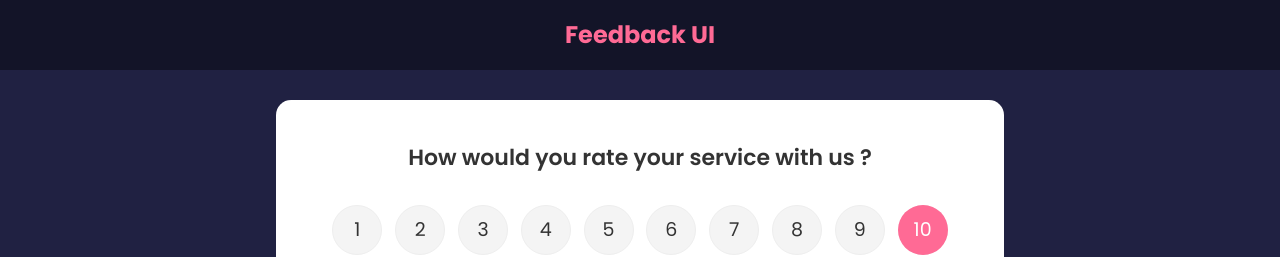
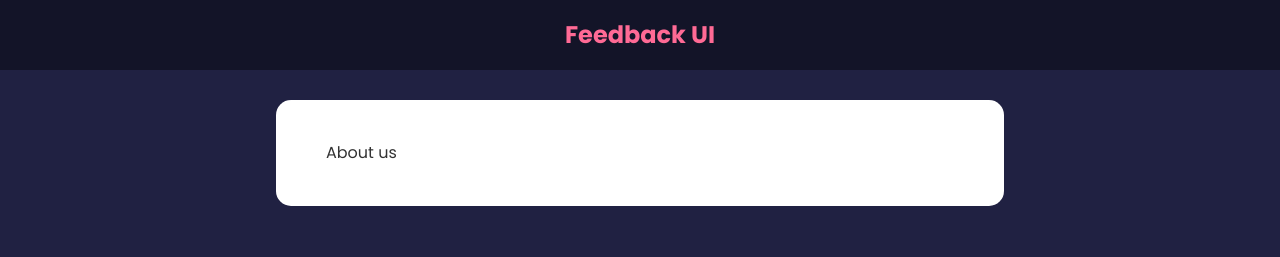
Before and after one commit to pedroluiznogueira/feedback, a React (Create React App) app: page /about in a window 1280 px wide. Shown: the top 257 px of the page. Built offline with nearby package versions, Linux system fonts and the light colour scheme.

Commit message:
Setting up projet's routes

```diff
--- a/package.json
+++ b/package.json
@@ -10,6 +10,7 @@
     "react": "^17.0.2",
     "react-dom": "^17.0.2",
     "react-icons": "^4.3.1",
+    "react-router-dom": "^6.2.1",
     "react-scripts": "5.0.0",
     "uuid": "^8.3.2",
     "web-vitals": "^2.1.2"
--- a/src/App.js
+++ b/src/App.js
@@ -1,3 +1,4 @@
+import { BrowserRouter as Router, Navigate, Outlet, Route, Routes } from 'react-router-dom';
 import Header from './components/Header';
 import FeedbackItem from './components/FeedbackItem';
 import { useState } from 'react';
@@ -6,6 +7,7 @@ import FeedbackList from './components/FeedbackList';
 import FeedbackStats from './components/FeedbackStats';
 import FeedbackForm from './components/FeedbackForm';
 import { v4 as uuidv4 } from 'uuid';
+import AboutPage from './pages/AboutPage';
 
 function App() {
     const [feedbacks, setFeedbacks] = useState(feedbackData)
@@ -24,8 +26,12 @@ function App() {
 
     return(
         <>
+            <Router>
                     <Header />
                     <div className="container">
+                        <Routes>
+                            <Route exact path='/' element={
+                                <>
                                     <FeedbackForm
                                         handleAdd={addFeedback}
                                     />
@@ -36,7 +42,13 @@ function App() {
                                         feedbacks={feedbacks}
                                         handleDelete={deleteFeedback}
                                     />
+                                </>
+                            }>
+                            </Route>
+                            <Route path='/about' element={<AboutPage />}/>
+                        </Routes>
                     </div>
+            </Router>
         </>
     );
 }
--- a/src/index.js
+++ b/src/index.js
@@ -2,10 +2,11 @@ import React from 'react';
 import ReactDOM from 'react-dom';
 import App from './App';
 import './index.css';
+import AboutPage from './pages/AboutPage';
 
 ReactDOM.render(
-    <React.StrictMode>
+    <>
         <App />
-    </React.StrictMode>,
+    </>,
     document.getElementById('root')
 );
--- /dev/null
+++ b/src/pages/AboutPage.jsx
@@ -0,0 +1,13 @@
+import Card from "../components/shared/Card";
+
+function AboutPage() {
+    return (
+        <Card>
+            <div className="about">
+                About us
+            </div>
+        </Card>
+    )
+}
+
+export default AboutPage;
```
Also changed, not shown: 1 other file (tests, documents, lock files or other folders). Lines whose indentation alone changed are shown as unchanged.
